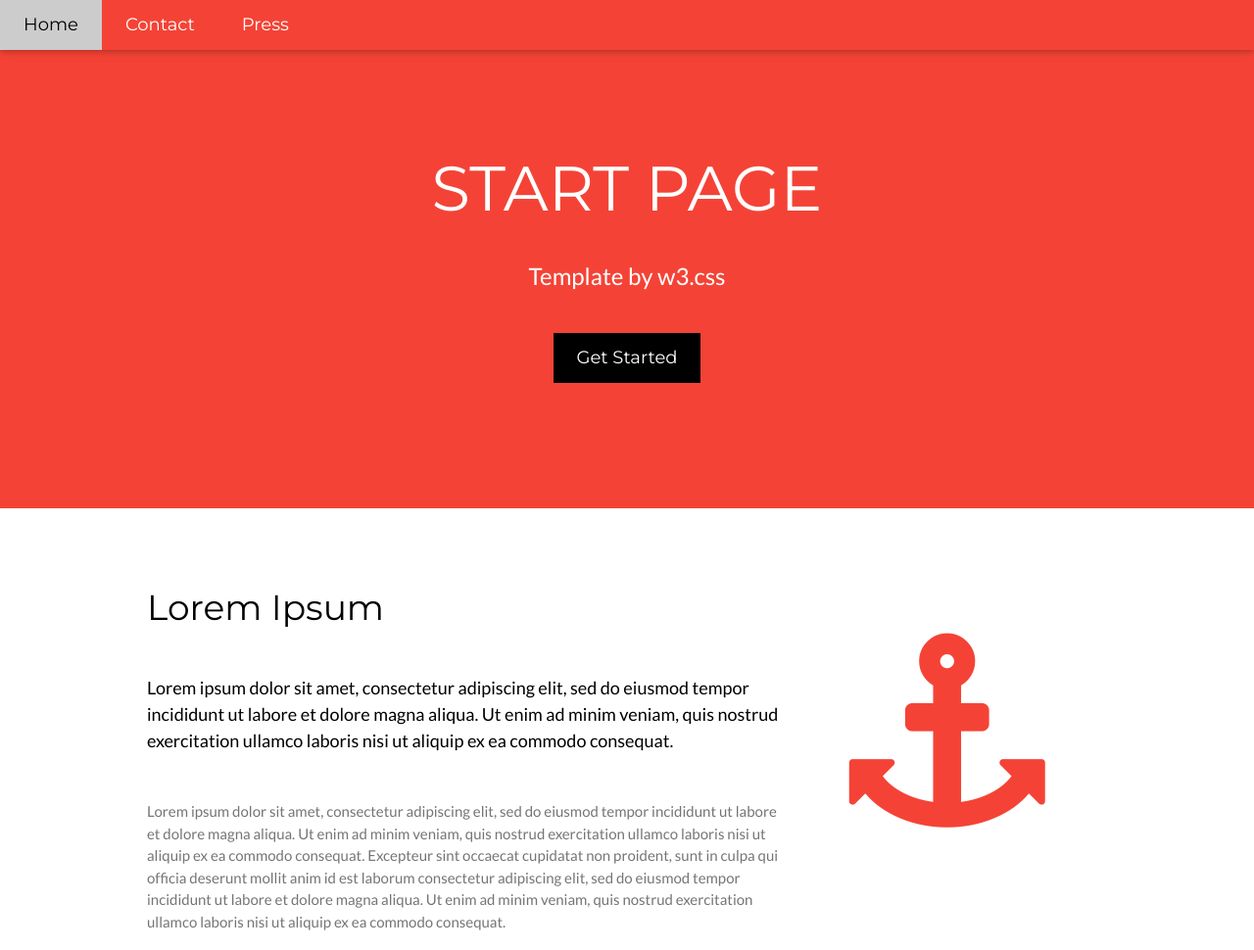
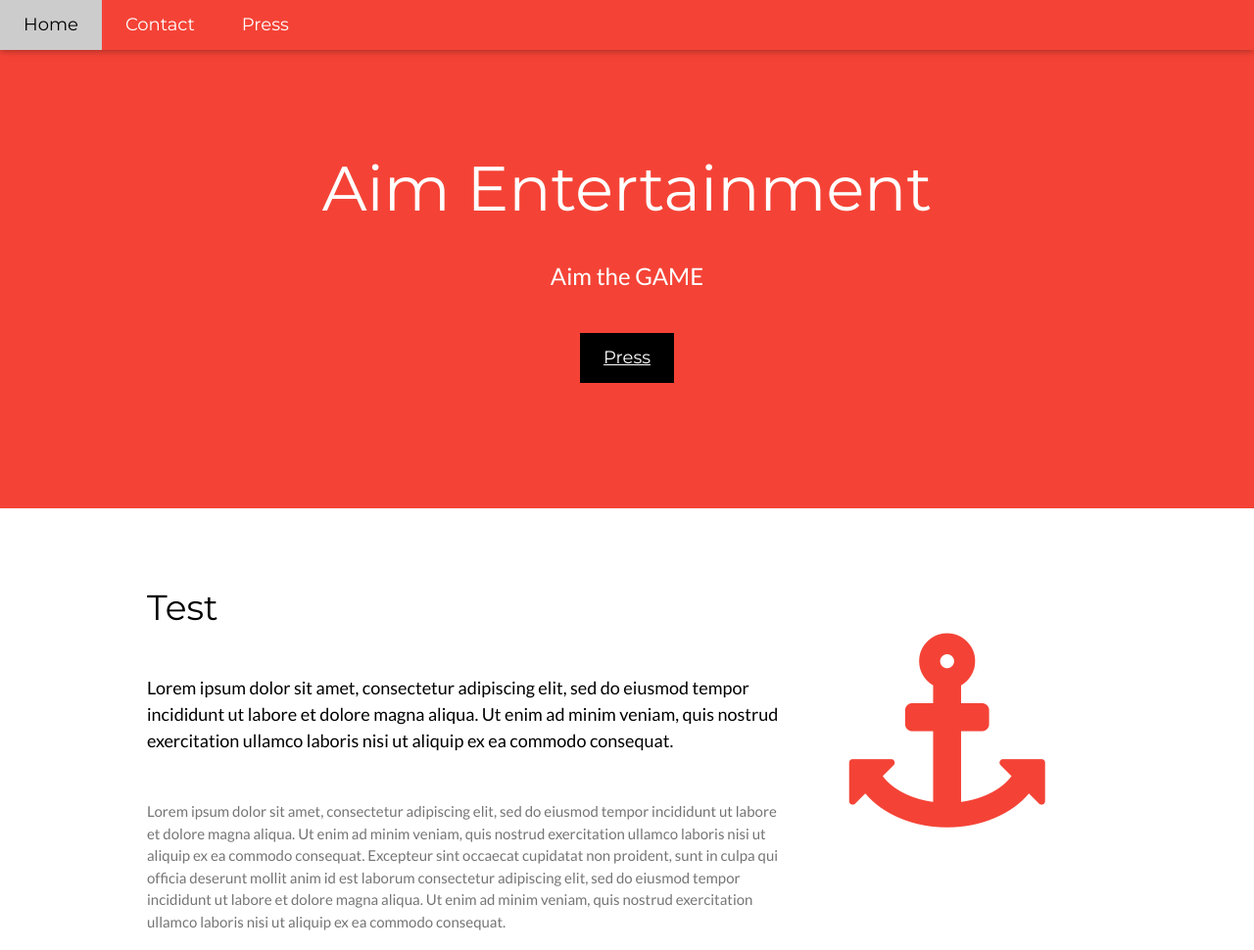
Before and after one commit to aimthegame/aimthegame.github.io, a plain HTML site: page index.html in a window 1280 px wide. Shown: the top 970 px of the page at 98% size. Drawn offline with nearby package versions, Linux system fonts and the light colour scheme.

Commit message:
Update index.html

```diff
--- a/index.html
+++ b/index.html
@@ -34,16 +34,16 @@ body,h1,h2,h3,h4,h5,h6 {font-family: "Lato", sans-serif}
 
 <!-- Header -->
 <header class="w3-container w3-red w3-center" style="padding:128px 16px">
-  <h1 class="w3-margin w3-jumbo">START PAGE</h1>
-  <p class="w3-xlarge">Template by w3.css</p>
-  <button class="w3-button w3-black w3-padding-large w3-large w3-margin-top">Get Started</button>
+  <h1 class="w3-margin w3-jumbo">Aim Entertainment</h1>
+  <p class="w3-xlarge">Aim the GAME</p>
+  <button class="w3-button w3-black w3-padding-large w3-large w3-margin-top"><a href="./press">Press</a></button>
 </header>
 
 <!-- First Grid -->
 <div class="w3-row-padding w3-padding-64 w3-container">
   <div class="w3-content">
     <div class="w3-twothird">
-      <h1>Lorem Ipsum</h1>
+      <h1>Test</h1>
       <h5 class="w3-padding-32">Lorem ipsum dolor sit amet, consectetur adipiscing elit, sed do eiusmod tempor incididunt ut labore et dolore magna aliqua. Ut enim ad minim veniam, quis nostrud exercitation ullamco laboris nisi ut aliquip ex ea commodo consequat.</h5>
 
       <p class="w3-text-grey">Lorem ipsum dolor sit amet, consectetur adipiscing elit, sed do eiusmod tempor incididunt ut labore et dolore magna aliqua. Ut enim ad minim veniam, quis nostrud exercitation ullamco laboris nisi ut aliquip ex ea commodo consequat. Excepteur sint
```
